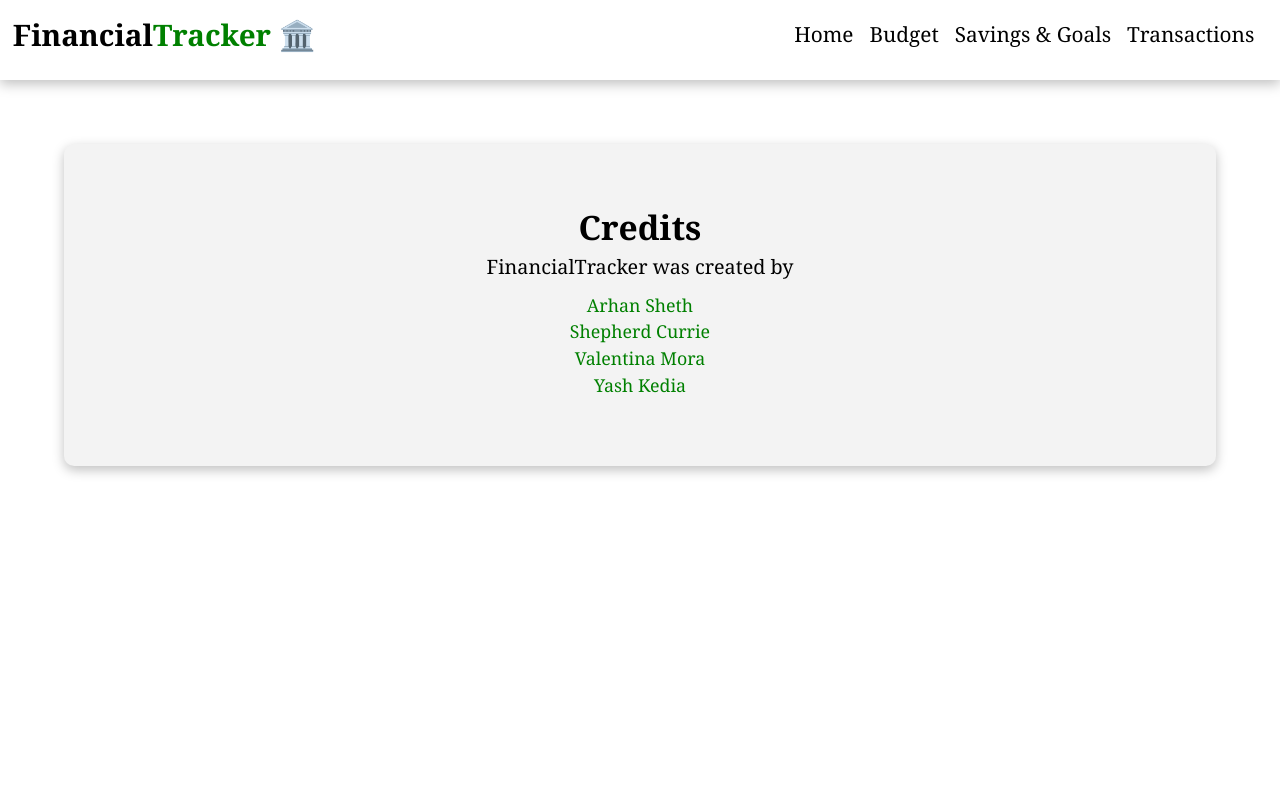
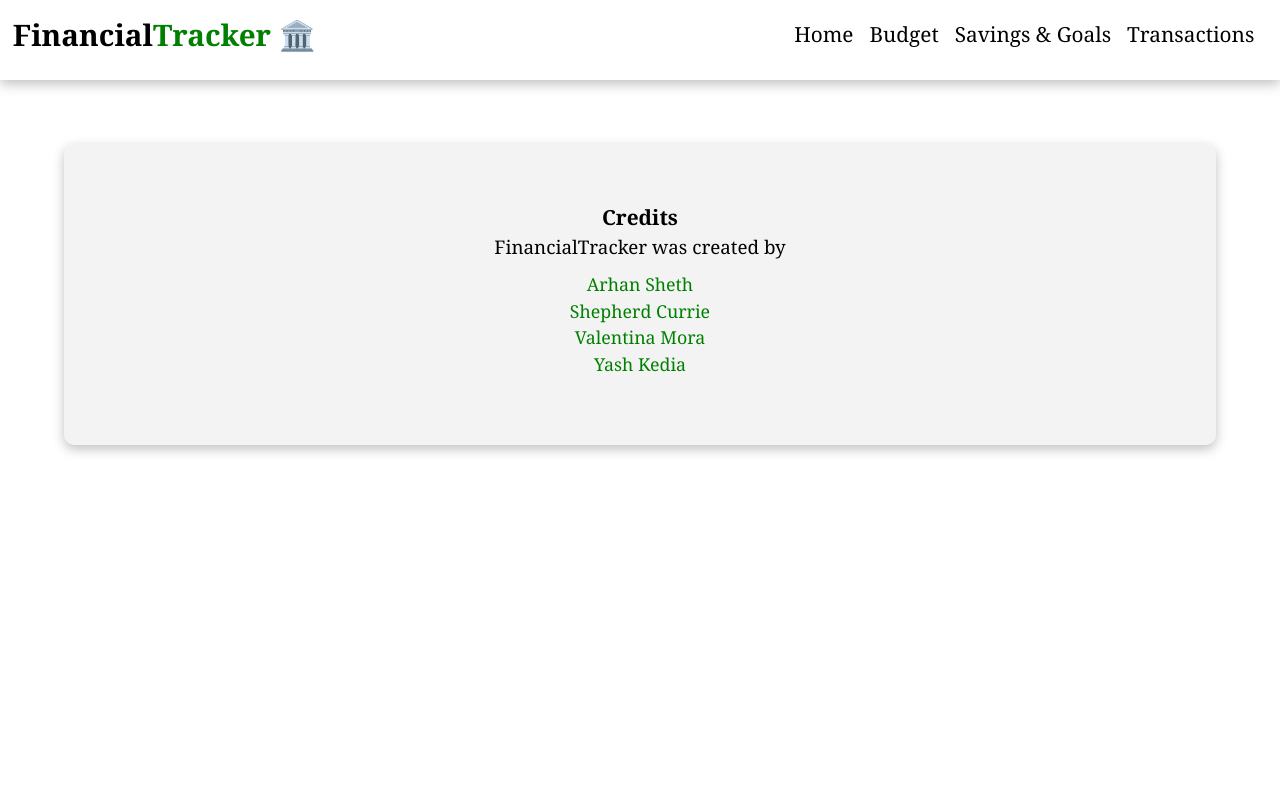
Before and after one commit to yashkedi/financial-tracker, a Next.js app: page /credits in a window 1280 px wide. Shown: the top 800 px of the page. Built offline with nearby package versions, Linux system fonts and the light colour scheme.

Commit message:
minor change

```diff
--- a/app/credits/page.tsx
+++ b/app/credits/page.tsx
@@ -4,7 +4,7 @@ import styled from "styled-components";
 import Header from "@/components/Header";
 import Footer from "@/components/Footer";
 
-const StyledContainer = styled.main`
+const StyledContainer = styled.div`
     display: flex;
     flex-direction: column;
     font-family: "Cormorant Garamond", "Georgia", "Times New Roman", serif;
@@ -15,14 +15,14 @@ const StyledContainer = styled.main`
 
 const StyledHead = styled.h1`
     font-family: "Cormorant Garamond", "Georgia", "Times New Roman", serif;
-    font-size: calc(8px + 2vw);
+    font-size: calc(8px + 1vw);
     color: black;
     font-weight: bold;
 `
 
 const StyledText = styled.p`
     font-family: "Cormorant Garamond", "Georgia", serif;
-    font-size: calc(7px + 1vw);
+    font-size: calc(6px + 1vw);
     color: black;
 `
 
```
